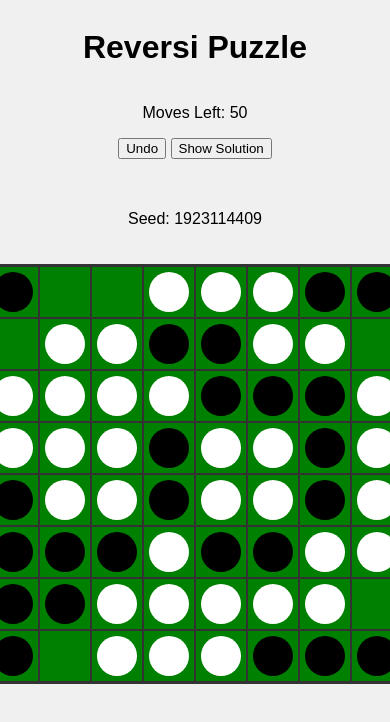
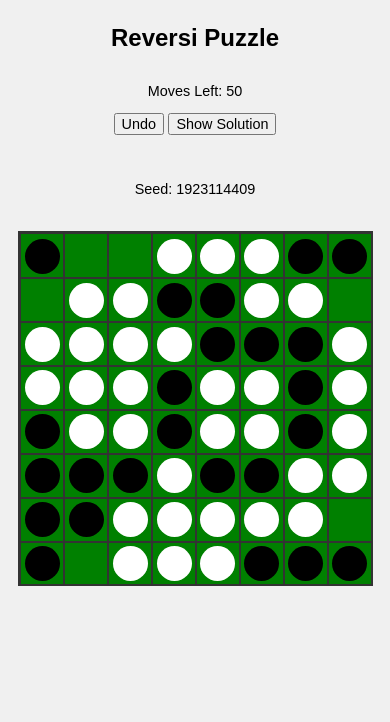
Before and after one commit to inajob/reversi-puzzle, a website with bundled scripts: page src/web/index.html in a window 390 px wide. Built offline with nearby package versions, Linux system fonts and the light colour scheme.

Commit message:
for smartphone

```diff
--- a/src/web/style.css
+++ b/src/web/style.css
@@ -10,16 +10,23 @@ body {
     display: grid;
     border: 2px solid #333;
     background-color: #008000; /* Green board */
+    width: min(90vw, 400px); /* Max width for larger screens */
+    height: min(90vw, 400px); /* Max height for larger screens */
 }
 
 .cell {
-    width: 50px;
-    height: 50px;
+    width: 100%; /* Take full width of grid cell */
+    height: 100%; /* Take full height of grid cell */
     border: 1px solid #333;
     display: flex;
     justify-content: center;
     align-items: center;
     cursor: pointer;
+}
+
+/* Ensure grid columns adapt to cell size */
+#board-container {
+    grid-template-columns: repeat(auto-fit, minmax(min(10vw, 50px), 1fr));
 }
 
 .cell:hover {
@@ -53,3 +60,15 @@ body {
 #solution-display {
     display: none;
 }
+
+@media (max-width: 600px) {
+    h1 {
+        font-size: 1.5em;
+    }
+
+    .game-info p, .game-info button {
+        font-size: 0.9em;
+    }
+
+    /* Further adjustments for smaller screens if necessary */
+}
```
